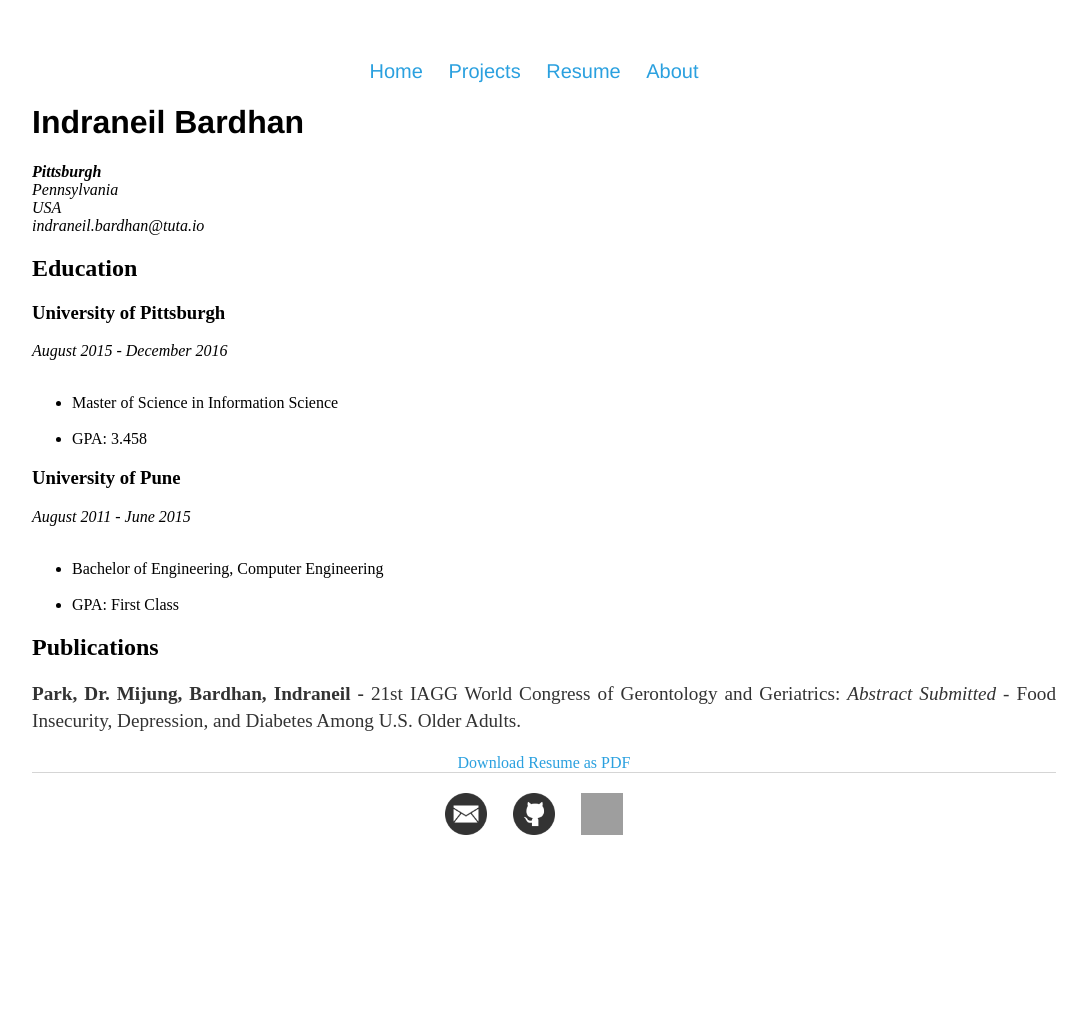
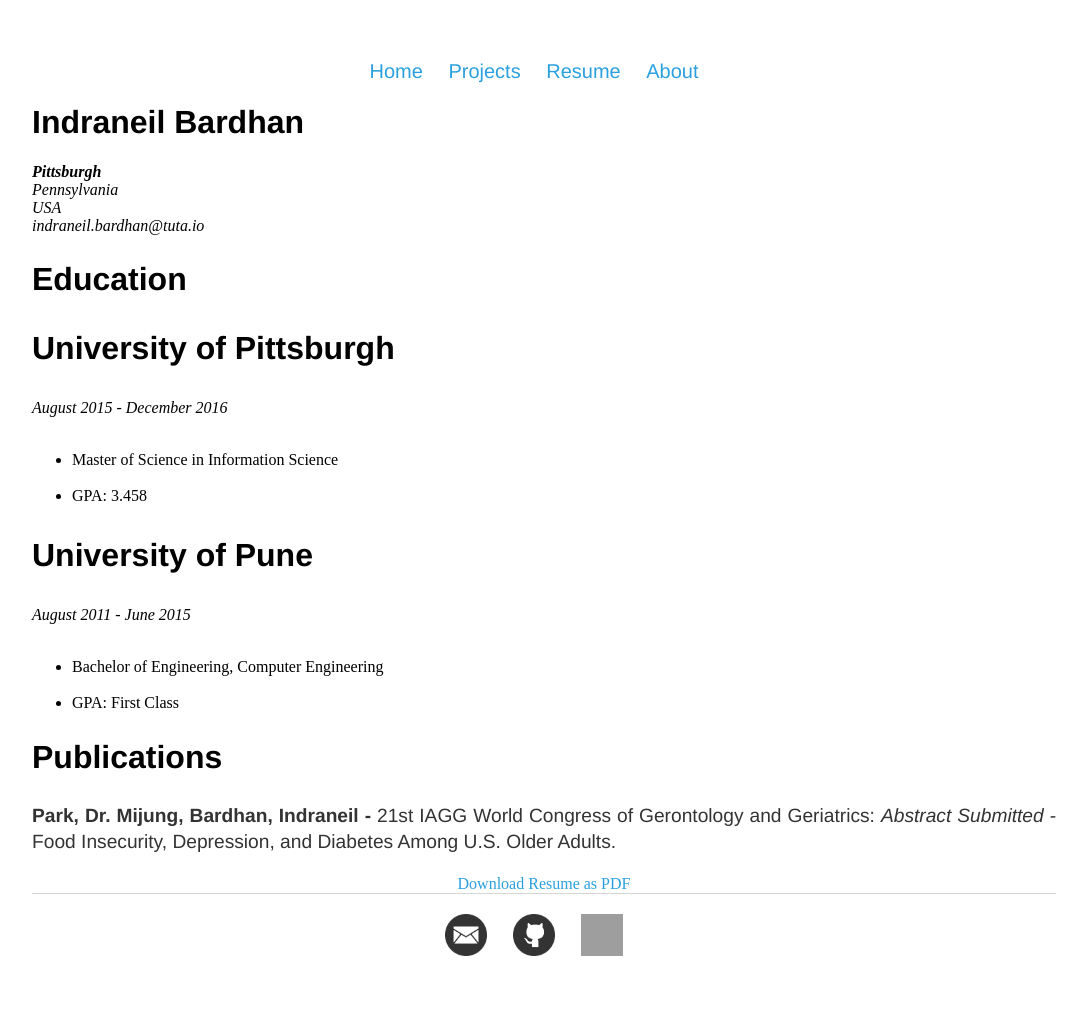
Before and after one commit to NeilBardhan/neilbardhan.github.io, a Jekyll site: the page built from resume/index.html, in a window 1280 px wide. Shown: the whole page, without its empty margins (96-1183 px from the left). Built offline with Jekyll 4.4.1, drawn with Linux system fonts in a browser that asks for light colours; before the commit the page ends 900 px from its top, so only the background shows below that; grey boxes are pictures that could not be loaded.

Commit message:
Update main.css

```diff
--- a/css/main.css
+++ b/css/main.css
@@ -20,7 +20,7 @@
     text-decoration: underline;
     color: #1870A0;
 }
-h1 {
+h1, h2, h3 {
     font-size: 2em;
     font-family:'Helvetica', 'Arial', 'Sans-Serif';
 }
@@ -28,6 +28,7 @@
     font-size: 1.2em;
     line-height: 1.4em;
     color: #333;
+    font-family:'Helvetica', 'Arial', 'Sans-Serif';
     text-align: justify;
 }
 footer {
```
